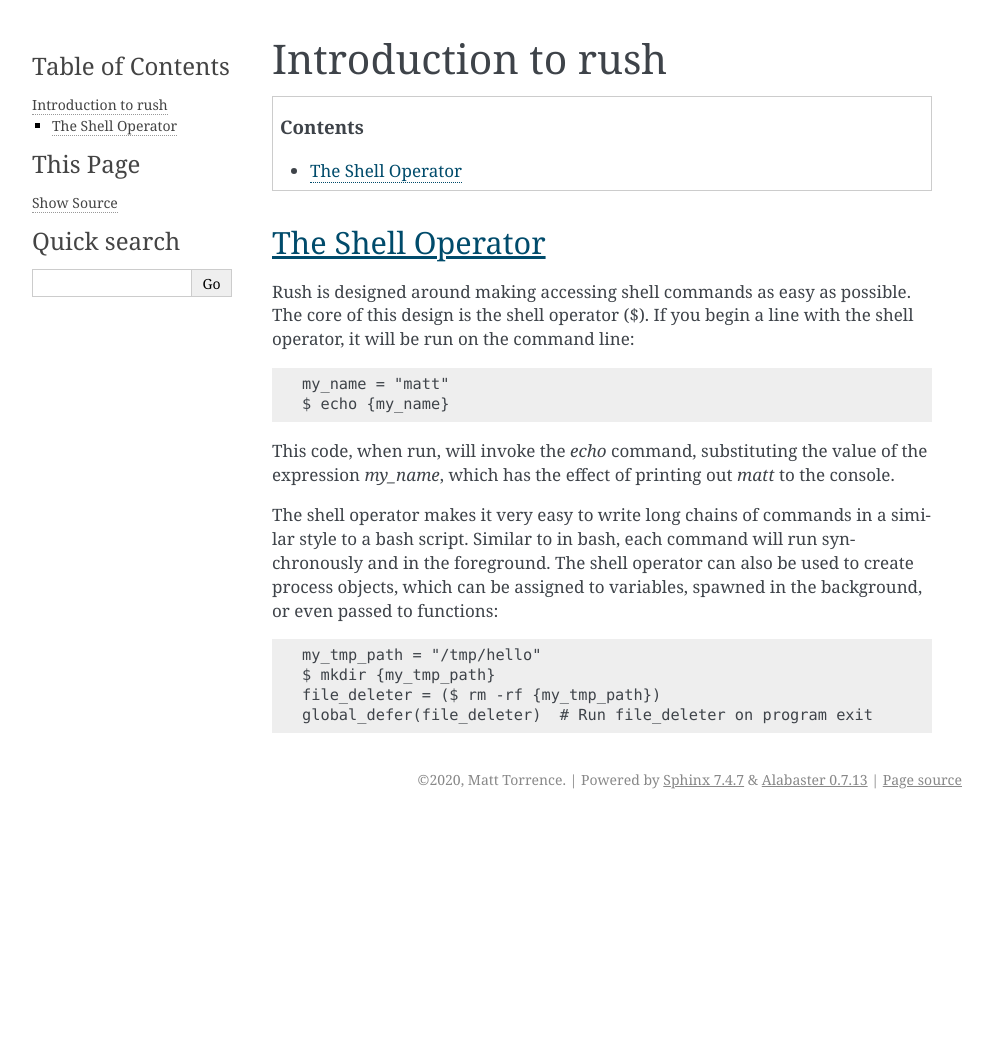
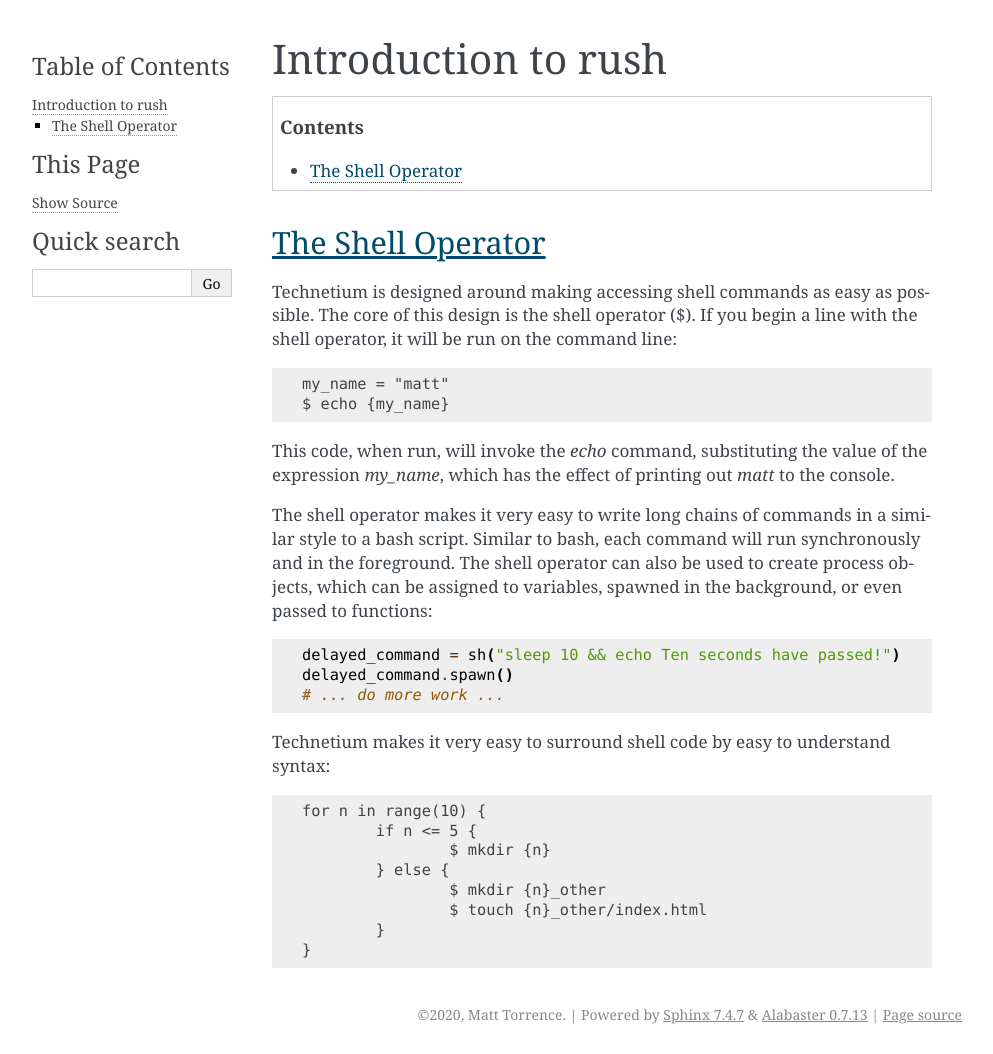
Before and after one commit to Torrencem/technetium, a Sphinx documentation site: the page built from docs/intro.rst, in a window 1280 px wide. Shown: the whole page, without its empty margins (148-1141 px from the left). Built offline with Sphinx 7.4.7, drawn with Linux system fonts in a browser that asks for light colours; before the commit the page ends 900 px from its top, so only the background shows below that.

Commit message:
small docs change

```diff
--- a/docs/intro.rst
+++ b/docs/intro.rst
@@ -10,18 +10,28 @@ Introduction to rush
     :depth: 2
 
 The Shell Operator
--------------
+------------------
 
-Rush is designed around making accessing shell commands as easy as possible. The core of this design is the shell operator ($). If you begin a line with the shell operator, it will be run on the command line::
+Technetium is designed around making accessing shell commands as easy as possible. The core of this design is the shell operator ($). If you begin a line with the shell operator, it will be run on the command line::
 
         my_name = "matt"
         $ echo {my_name}
 
 This code, when run, will invoke the `echo` command, substituting the value of the expression `my_name`, which has the effect of printing out `matt` to the console.
 
-The shell operator makes it very easy to write long chains of commands in a similar style to a bash script. Similar to in bash, each command will run synchronously and in the foreground. The shell operator can also be used to create process objects, which can be assigned to variables, spawned in the background, or even passed to functions::
+The shell operator makes it very easy to write long chains of commands in a similar style to a bash script. Similar to bash, each command will run synchronously and in the foreground. The shell operator can also be used to create process objects, which can be assigned to variables, spawned in the background, or even passed to functions::
 
-        my_tmp_path = "/tmp/hello"
-        $ mkdir {my_tmp_path}
-        file_deleter = ($ rm -rf {my_tmp_path})
-        global_defer(file_deleter)  # Run file_deleter on program exit
+        delayed_command = sh("sleep 10 && echo Ten seconds have passed!")
+        delayed_command.spawn()
+        # ... do more work ...
+
+Technetium makes it very easy to surround shell code by easy to understand syntax::
+
+        for n in range(10) {
+                if n <= 5 {
+                        $ mkdir {n}
+                } else {
+                        $ mkdir {n}_other
+                        $ touch {n}_other/index.html
+                }
+        }
```
Also changed, not shown: 10 other files.
